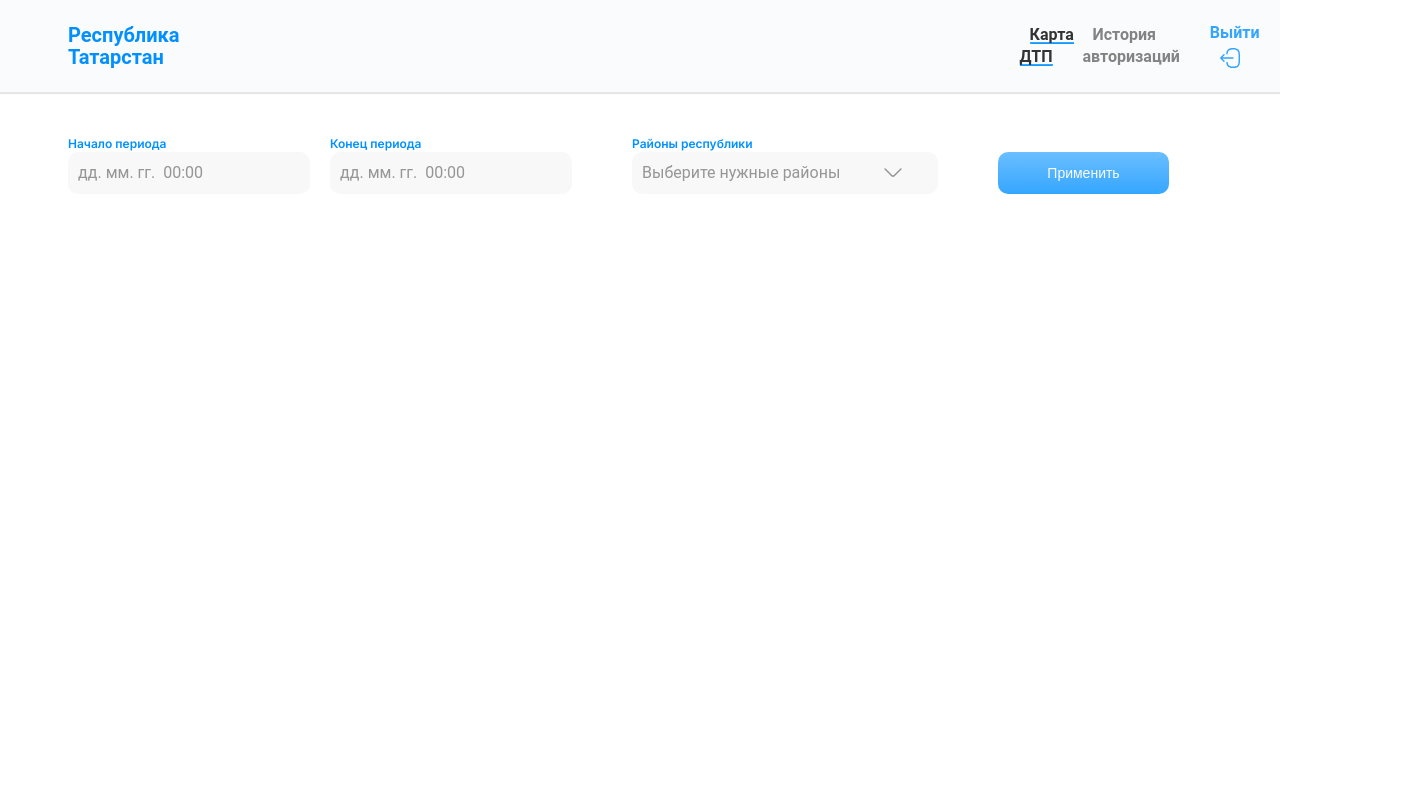
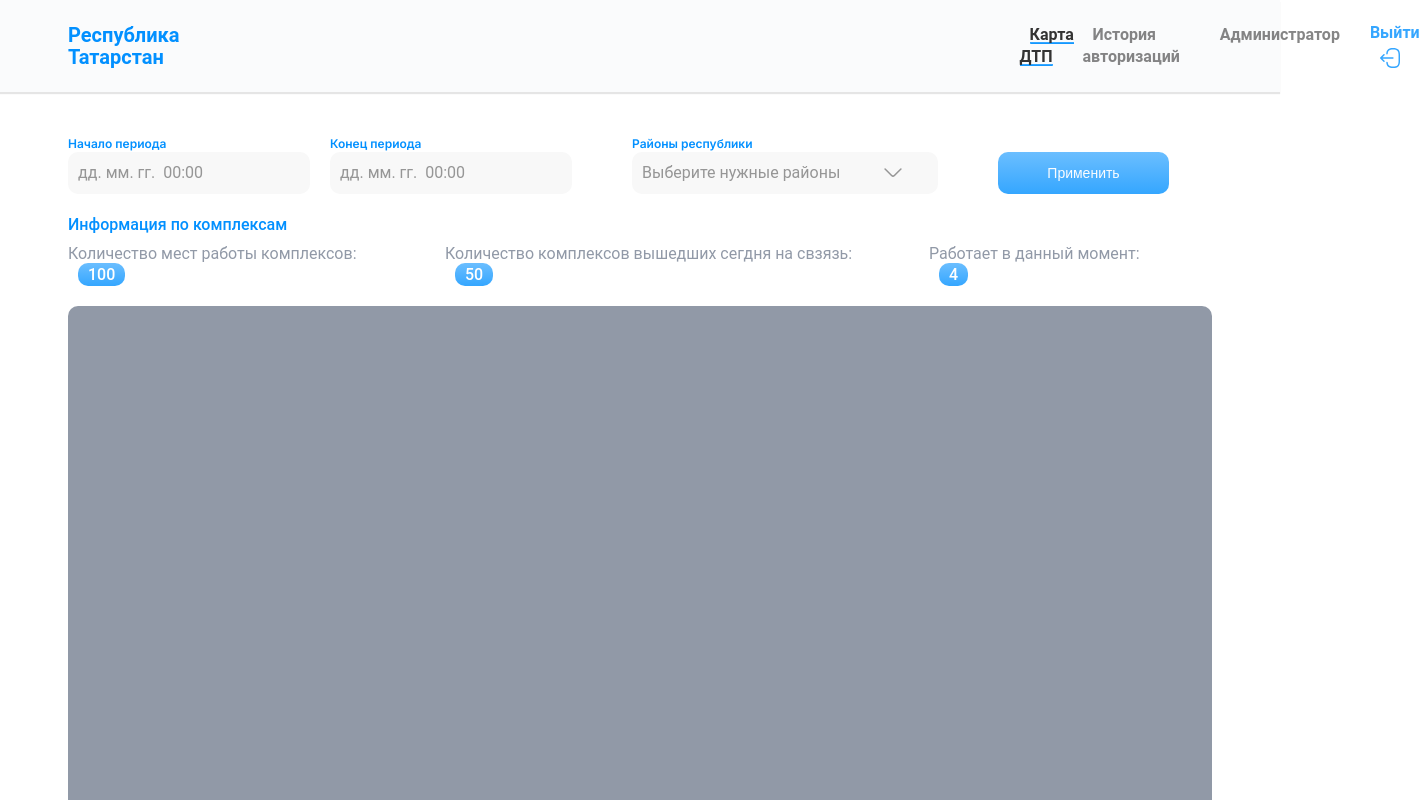
Before and after one commit to CYBERVOVCHIK/grisha-vova, a Next.js app: page / in a window 1280 px wide. Shown: the top 800 px of the page, 1420 px wide, since content can reach past the window. Built offline with nearby package versions, Linux system fonts and the light colour scheme.

Commit message:
карта без карты

```diff
--- a/src/app/Components/Header/Header.tsx
+++ b/src/app/Components/Header/Header.tsx
@@ -17,6 +17,11 @@ export default function Header() {
               <span>История авторизаций</span>
             </a>
           </li>
+          <li>
+            <a href="#" className={s.nav_item}>
+              <span>Администратор</span>
+            </a>
+          </li>
         </ul>
       </div>
 
--- /dev/null
+++ b/src/app/Components/Map/MapComponent.module.css
@@ -0,0 +1,50 @@
+.map_container {
+  margin-top: 20px;
+  max-width: 100vw;
+  padding: 0px 68px;
+
+  font-family: Roboto;
+}
+
+.map_stat {
+  display: flex;
+  justify-content: flex-start;
+  margin-top: 8px;
+}
+
+.info {
+  font-style: normal;
+  font-weight: 500;
+  font-size: 16px;
+  line-height: 22px;
+
+  color: #0290ff;
+}
+
+.complex_span {
+  color: #9199a7;
+}
+
+.number {
+  display: inline-block;
+  color: white;
+  font-size: 16px;
+  font-weight: 500;
+  padding: 2px 10px;
+  background: linear-gradient(
+    0deg,
+    rgba(2, 144, 255, 0.8) 0%,
+    rgba(70, 174, 255, 0.8) 100%
+  );
+  border-radius: 10px;
+  margin-left: 10px;
+  margin-right: 40px;
+}
+
+.map {
+  max-width: 100vw;
+  height: 600px;
+  background-color: #9199a7;
+  margin-top: 20px;
+  border-radius: 10px;
+}
--- /dev/null
+++ b/src/app/Components/Map/MapComponent.tsx
@@ -0,0 +1,32 @@
+"use client"
+import React, { useState } from 'react'
+import { MapContainer, TileLayer, useMap } from 'react-leaflet'
+import m from './MapComponent.module.css'
+
+export default function MapComponent() {
+  let total = 100;
+  let intouch = 50;
+  let working = 4;
+  return (
+    <div className={m.map_container}>
+      <span className={m.info}>Информация по комплексам</span>
+      <div className={m.map_stat}>
+          <div className={m.complex_total}>
+            <span className={`${m.complex_span} ${m.complex_total}`}>Количество мест работы комплексов:</span>
+            <div className={`${m.number} ${m.total}`}>{total}</div>
+          </div>
+          <div className={m.complex_intouch}>
+            <span className={`${m.complex_span} ${m.intouch}`}>Количество комплексов вышедших сегдня на свзязь:</span>
+            <div className={`${m.number} ${m.intouch}`}>{intouch}</div>
+          </div>
+          <div className={m.complex_working}>
+            <span className={`${m.complex_span} ${m.working}`}>Работает в данный момент:</span>
+            <div className={`${m.number} ${m.working}`}>{working}</div>
+          </div>
+      </div>
+      <div className={m.map}>
+
+      </div>
+    </div>
+  )
+}
--- a/src/app/page.tsx
+++ b/src/app/page.tsx
@@ -1,11 +1,13 @@
 import Header from "./Components/Header/Header"
 import Filter from "./Components/Filter/Filter"
+import MapComponent from "./Components/Map/MapComponent"
 
 export default function Home() {
   return (
     <div>
       <Header />
       <Filter />
+      <MapComponent />
     </div>
   )
 }
```
Also changed, not shown: package.json (+7 -2 lines), 1 other file (tests, documents, lock files or other folders).
